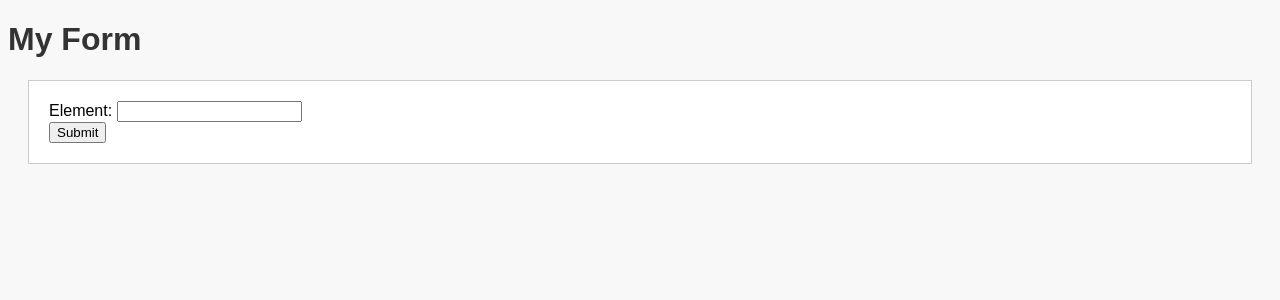
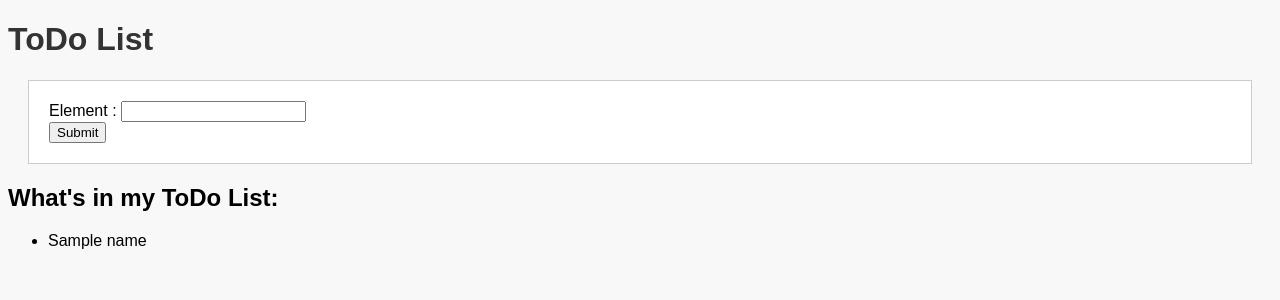
Before and after one commit to Guigssss/CCProject, a Flask app: template templates/form.html in a window 1280 px wide. Shown: the top 300 px of the page. Run offline with Flask 2, Linux system fonts and the light colour scheme; the template is opened without the code that fills it: most values are stand-ins (such as "Sample title", 1, 10 or a date in 2020).

Commit message:
Form html

```diff
--- a/app.py
+++ b/app.py
@@ -1,11 +1,22 @@
-from flask import Flask, render_template, request
+from flask import Flask, render_template, request, session, jsonify
+
+from pymongo import MongoClient
 
 app = Flask(__name__)
+app.secret_key = 'my_secret_key'
+
+client = MongoClient('db', 27017)
+db = client.todoapp
+
 
 @app.route('/', methods=['GET', 'POST'])
 def form():
     if request.method == 'POST':
-        return request.form['name']
+        name = request.form['name']
+        names = session.get('names', [])
+        names.append(name)
+        session['names'] = names
+        return render_template('form.html', names=names)
     else:
         return render_template('form.html')
 
--- a/templates/form.html
+++ b/templates/form.html
@@ -1,16 +1,24 @@
 <!DOCTYPE html>
 <html>
 <head>
-    <title>Form</title>
+    <title>To-Do List</title>
     <link rel="stylesheet" href="{{ url_for('static', filename='css/style.css') }}">
 </head>
 <body>
-    <h1>My Form</h1>
+    <h1>ToDo List</h1>
     <form method="post">
-        <label for="name">Element:</label>
+        <label for="name">Element :</label>
         <input type="text" name="name" id="name">
         <br>
         <input type="submit" value="Submit">
     </form>
+{% if names %}
+      <h2>What's in my ToDo List:</h2>
+      <ul>
+        {% for name in names %}
+          <li>{{ name }}</li>
+        {% endfor %}
+      </ul>
+    {% endif %}
 </body>
 </html>
```
